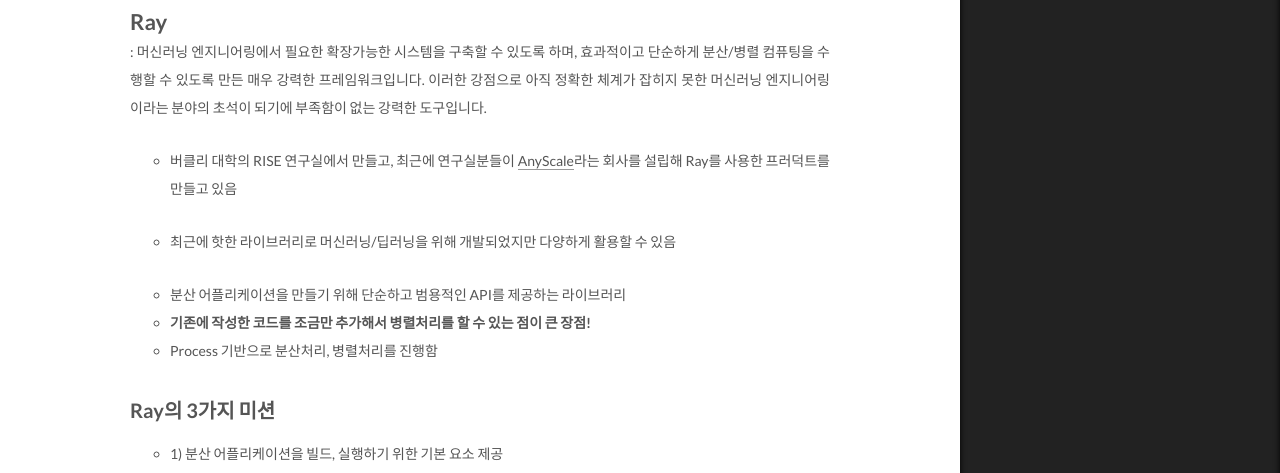
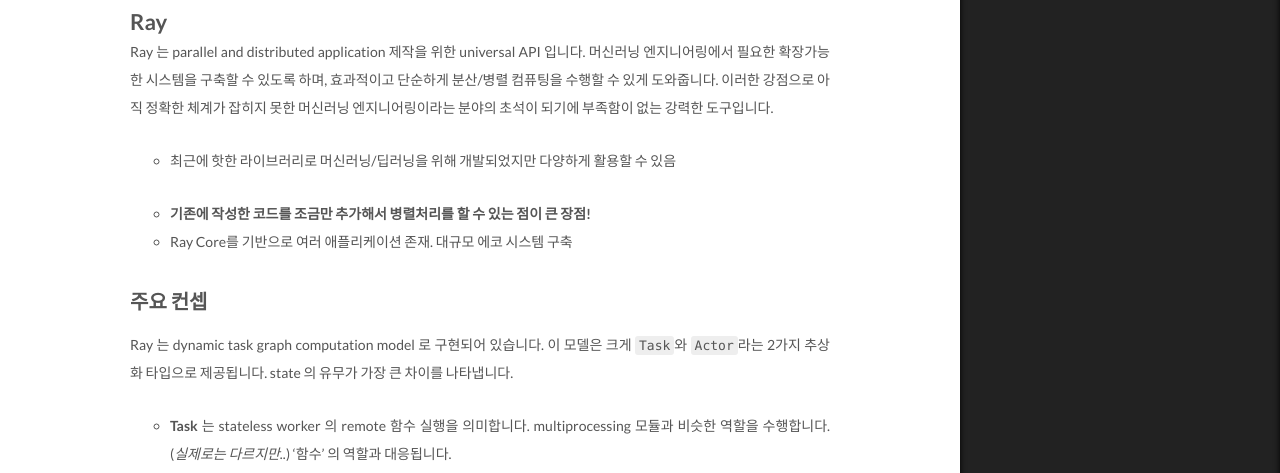
Before and after one commit to deepwonwoo/deepwonwoo.github.io, a Jekyll site: the page built from _posts/2021-02-01-Ray.md, in a window 1280 px wide and 1400 px high. Shown: the part 831-1304 px from the top of the window. Built offline with Jekyll 4.4.1, drawn with Linux system fonts in a browser that asks for light colours; comment, search, counter and statistics services are not loaded; some of the changed text lies outside the part shown.

Commit message:
Update 2021-02-01-Ray.md

````diff
--- a/_posts/2021-02-01-Ray.md
+++ b/_posts/2021-02-01-Ray.md
@@ -12,58 +12,47 @@ tags: [Data science, Python, Ray]
 
 # **Ray**
 
-: 머신러닝 엔지니어링에서 필요한 확장가능한 시스템을 구축할 수 있도록 하며, 효과적이고 단순하게 분산/병렬 컴퓨팅을 수행할 수 있도록 만든 매우 강력한 프레임워크입니다. 이러한 강점으로 아직 정확한 체계가 잡히지 못한 머신러닝 엔지니어링이라는 분야의 초석이 되기에 부족함이 없는 강력한 도구입니다.
-
-* 버클리 대학의 RISE 연구실에서 만들고, 최근에 연구실분들이 [AnyScale](https://www.anyscale.com/)라는 회사를 설립해 Ray를 사용한 프러덕트를 만들고 있음
+Ray 는 parallel and distributed application 제작을 위한 universal API 입니다. 머신러닝 엔지니어링에서 필요한 확장가능한 시스템을 구축할 수 있도록 하며, 효과적이고 단순하게 분산/병렬 컴퓨팅을 수행할 수 있게 도와줍니다. 이러한 강점으로 아직 정확한 체계가 잡히지 못한 머신러닝 엔지니어링이라는 분야의 초석이 되기에 부족함이 없는 강력한 도구입니다.
 
 * 최근에 핫한 라이브러리로 머신러닝/딥러닝을 위해 개발되었지만 다양하게 활용할 수 있음
 
-- 분산 어플리케이션을 만들기 위해 단순하고 범용적인 API를 제공하는 라이브러리
+
 - **기존에 작성한 코드를 조금만 추가해서 병렬처리를 할 수 있는 점이 큰 장점!**
-- Process 기반으로 분산처리, 병렬처리를 진행함
+- Ray Core를 기반으로 여러 애플리케이션 존재. 대규모 에코 시스템 구축
 
 
 
-## Ray의 3가지 미션
+## 주요 컨셉
 
-- 1) 분산 어플리케이션을 빌드, 실행하기 위한 기본 요소 제공
-- 2) 아주 적은 코드 변경으로 병렬화할 수 있음
-- 3) Ray Core를 기반으로 여러 애플리케이션 존재. 대규모 에코 시스템 구축
+Ray 는 dynamic task graph computation model 로 구현되어 있습니다. 이 모델은 크게 `Task`와 `Actor`라는 2가지 추상화 타입으로 제공됩니다. state 의 유무가 가장 큰 차이를 나타냅니다.
+
+- **Task** 는 stateless worker 의 remote 함수 실행을 의미합니다.
+  multiprocessing 모듈과 비슷한 역할을 수행합니다. (*실제로는 다르지만..*)
+  ‘함수’ 의 역할과 대응됩니다.
+- **Actor** 는 state 를 저장하는 계산을 의미합니다. (stateful actor)
+  ‘클래스’ 의 역할과 대응 됩니다.
+
+![Image for post](https://miro.medium.com/max/912/1*MzYuFLOweAecNZM55O4D8g.png)
+
+Ray 의 Task 와 Actor 모델
+
+Task 와 Actor 모두 ‘worker’ 로 ray 에서는 remote 함수를 통해 실행할 수 있습니다. remote 함수는 파이썬 객체 대신 future 를 리턴하며 이 값은 다른 remote 함수의 인자로 사용할 수 있습니다.
+
+Worker 를 자세히 이해하기 위해서는 Ray 의 아키텍처를 이해하면 좋습니다.
+
+![Image for post](https://miro.medium.com/max/60/1*cePq2cihNA8tq9w4BcxOHQ.png?q=20)
+
+![Image for post](https://miro.medium.com/max/862/1*cePq2cihNA8tq9w4BcxOHQ.png)
+
+크게는 system layer 와 app layer, 2개의 파트로 구성됩니다. Application layer 는 API 와 계산 모델을 구현하고 system layer 는 backend 로써 task 의 스케쥴링과 데이터 관리를 수행합니다.
+
+![Image for post](https://miro.medium.com/max/60/1*x7okQq0KSIqOUMpogH6MzQ.png?q=20)
+
+![Image for post](https://miro.medium.com/max/641/1*x7okQq0KSIqOUMpogH6MzQ.png)
+
+Task 실행 시 아키텍쳐에서 동작 흐름을 살펴보면 driver(user program) 에서 작성된 ray 함수와 GCS 의 table 에 등록하고 스케쥴러를 작성합니다. 작성된 스케쥴을 system layer 에서 global scheduler 로 관리되며 객체에 대한 정보도 GCS table 에 등록됩니다. 실제 동작할 worker 에서는 global 스케쥴러와 GCS 에 등록된 execution / object 를 받아와서 작업을 수행하게 됩니다.
 
 
-
-## Ray의 장점
-
-1) 기존 코드에서 약간의 수정만으로 병렬 처리 가능 : 쉽고 범용적인 사용성
-
-- 처음엔 병렬처리 생각하지 않고 코드 구현 후, 마지막에 병렬로 구현
-- 함수에 데코레이터로 `@ray.remote`로 감싸기
-- 클래스도`@ray.remote`로 감싸기
-  - 혹은 ray.remote(클래스)로 사용할 수도 있음
-
-2) Dashboard가 존재해서 성능, 로그 등을 확인 가능
-
-3) 멀티프로세싱보다 빠른 성능
-
-4) 머신러닝/딥러닝에서 활용하기 최적
-
-- 머신러닝/딥러닝 외에서도 활용 가능(크롤링 병렬처리, 최적화 병렬처리 등)
-
-5) 풍부한 생태계
-
-- 강화학습을 위한 RLLib
-- 하이퍼파라미터 튜닝을 위한 Ray Tune
-- 분산 학습을 위한 Ray SGD
-- Serving을 위한 Ray Serve
-- 그 외에 Dask, Horovod, Hugging Face, Modin, PyCaret, Scikit Learn, Spacy, XGBoost, Seldon Alibi 등 다른 라이브러리와 활발하게 성장 중
-
-6) Nested하게 실행 가능
-
-- Ray Task의 호출 결과로 여러 Task가 생성될 수 있음
-
-
-
-## Ray 구성 요소
 
  처음 Ray를 접할 때는 크게 Task, Actor, Object, Driver, Job 정도만 이해해도 충분함
 
@@ -133,51 +122,33 @@ tags: [Data science, Python, Ray]
 
 
 
-## Ray Dashboard
+## Ray 사용 Tip
+
+### Ray.put()
+
+앞서 설명드린 것처럼 Ray 는 in-memory object storage 를 가지고 있습니다. 이 메모리를 shared memory 로 사용할 수 있기 때문에 큰 객체를 shared memory 에 업로드 해두면 worker 나 actor 에서 빠르게 접근할 수 있습니다.
+
+```python
+### 일반적인 경우large_image = np.zeros((3000, 3000))
+for i in range(num_cpus):
+    result_ref = f.remote(large_image, filter[i])
+```
+
+위 코드에서는 large_image가 num_cpu 만큼 프로세스에 할당되기 때문에 오버헤드가 발생합니다.
+
+```python
+### ray.put() 을 사용한 data id 공유large_image = np.zeros((3000, 3000))
+image_ref = ray.put(large_image)for i in range(num_cpus):
+    result_ref = f.remote(image_ref, filter[i])
+```
+
+`ray.put()` 을 이용해서 ray 를 object store 에 업로드한 후 referece id 정보를 task 에 넘겨줄 수 있습니다. task 는 shared memory 에 저장된 image 를 이용해서 computational graph 를 만들게 됩니다.
 
 
 
-- Ray의 대시보드의 역할
+### Ray.get()
 
-  - 클러스터 지표 확인
-    - 클러스터 이상을 감지하고 디버깅
-  - 로그 및 오류를 확인할 수 있음
-  - 여러 머신의 로그를 한번에 확인할 수 있음
-  - Ray 메모리 사용률, 디버그 메모리 오류들을 확인할 수 있음
-  - Actor별 리소스 사용량, 실행된 Task, 로그 등을 확인
-  - Actor를 Kill하고 Ray Job을 프로파일링
-
-- Ray 사용법에서 나온 코드를 실행한 후, `localhost:8265`로 이동하면 대시보드가 보임
-
-  - 포트를 수정하고 싶은 경우 ray.init()에서 dashboard_port 인자 값을 수정하면 됨
-    ![img](https://www.dropbox.com/s/ng8lbi4x4c1cmn4/%EC%8A%A4%ED%81%AC%EB%A6%B0%EC%83%B7%202021-01-03%20%EC%98%A4%ED%9B%84%204.19.59.png?raw=1)
-
-- Ray Dashboard 구성
-  - Machine View : 리소스 사용량 확인, 로그/에러 확인
-  - Logical View : Ray 클러스터에서 실행 중인 Actor 모니터링(클러스터가 아닌 경우 아무것도 뜨지 않음)
-  - Memory : Ray Object Store에 저장된 정보를 볼 수 있음
-  - Ray config : Ray 클러스터 설정
-  - TUNE(이건 Ray Core만 실행할 시 보이지 않음)
-
-- 현재 프로세스가 8개가 보이는데, 이는 제 실행 환경의 CPU가 8 Core라서 이렇게 보임(ray.init시 CPU 갯수를 설정할 수 있음)
-
-- 프로세스별 CPU, Memory, GPU 사용량을 볼 수 있음
-
-  - Plasma는 위에서 설명하지 않았지만, Object를 저장해두는 Object Store
-  - 더 궁금할 경우 [The Plasma In-Memory Object Store](https://arrow.apache.org/docs/python/plasma.html#the-plasma-in-memory-object-store) 참고
-
-- 우측에 Logs를 보면 전체 로그와 프로세스별 로그를 확인할 수 있음
-
-  - 아래 이미지는 View all logs를 클릭한 경우
-
-  ![img](https://www.dropbox.com/s/bhqfw2efh3zo167/%EC%8A%A4%ED%81%AC%EB%A6%B0%EC%83%B7%202021-01-03%20%EC%98%A4%ED%9B%84%204.25.20.png?raw=1)
-
-
-
-
-## 처음 사용하는 사람들을 위한 Tip
-
- 1) `ray.get()`은 실행 횟수 파악하기(가능하면 늦게 호출)
+반복되고 큰 데이터의 경우 ray.put으로 저장한 후 활용하기
 
 - 다음과 같이 remote를 하며 호출하는 경우는 느림
 
@@ -195,57 +166,14 @@ tags: [Data science, Python, Ray]
 
 
 
-2) CPU가 적거나 클러스터가 적은 상황에선 성능 개선이 크지 않을 수 있음
+## Ray.wait()
 
-- 테스트는 여러 환경에서 할 수 있도록 Test 자동화 필요
+`ray.get()` 을 사용하면 모든 worker 가 작업을 종료할때 까지 기다려야합니다. 할당되는 작업의 크기가 차이가 나는 경우 아래 그림처럼 마지막에 종료되는 worker 4 기준으로 작업이 마무리 되기 때문에 비효율이 발생하게 됩니다.
 
-3) 작은 함수를 모두 Task로 만들 필요 없음
+![Image for post](https://miro.medium.com/max/60/0*qrHSfE71UUbFrmH6?q=20)
 
-- 스케줄링, 내부 프로세스 커뮤니케이션 등에 오버헤드가 걸릴 수 있음
-- 큰 Task를 생성해서 작은 함수를 여러번 실행하도록 만들어서 성능 개선할 수 있음
+![Image for post](https://miro.medium.com/max/518/0*qrHSfE71UUbFrmH6)
 
-4) 반복되고 큰 데이터의 경우 ray.put으로 저장한 후 활용하기
+[그림 출처] https://rise.cs.berkeley.edu/blog/ray-tips-for-first-time-users/
 
-- 단 1번만 object store에 저장해서 반복적으로 접근하지 않음
-
-- 데이터를 그냥 사용하는 경우
-
-  ```
-    import time
-    import numpy as np
-    import ray
-
-    ray.init(num_cpus = 4)
-
-    @ray.remote
-    def no_work(a):
-        return
-
-    start = time.time()
-    a = np.zeros((5000, 5000))
-    result_ids = [no_work.remote(a) for x in range(10)]
-    results = ray.get(result_ids)
-    print("duration =", time.time() - start)
-    # duration = 1.0837509632110596
-  ```
-
-- 데이터를 ray.put으로 저장한 후 사용하는 경우
-
-  ```
-    import time
-    import numpy as np
-    import ray
-
-    ray.init(num_cpus = 4)
-
-    @ray.remote
-    def no_work(a):
-        return
-
-    start = time.time()
-    a_id = ray.put(np.zeros((5000, 5000)))
-    result_ids = [no_work.remote(a_id) for x in range(10)]
-    results = ray.get(result_ids)
-    print("duration =", time.time() - start)
-    # duration = 0.132796049118042
-  ```
+Task 의 작업시간이 차이가 나는 경우 `ray.wait()` 를 활용하면 좋습니다. 그림의 (b) 와 같이 사용할 수 있기 때문에 전체 실행시간을 줄일 수 있을 뿐 아니라 작업이 끝나지 않는 예외 상황에도 유연하게 대처하게 만들 수 있습니다.
````
